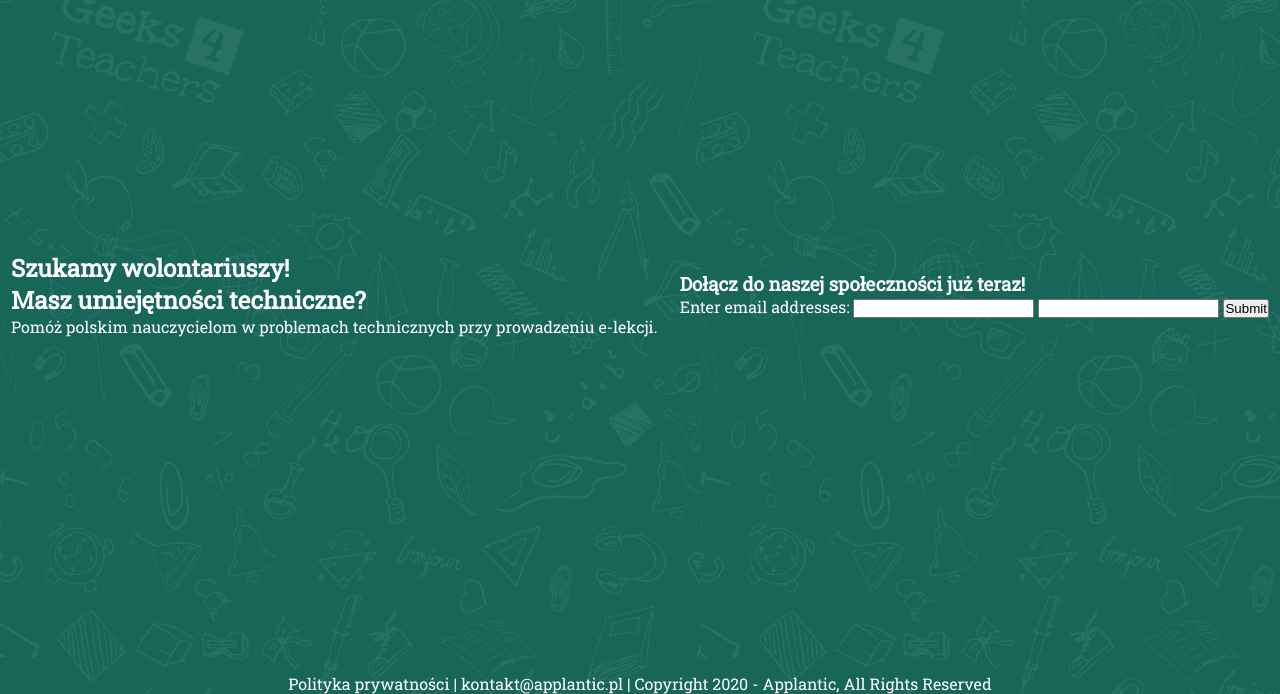
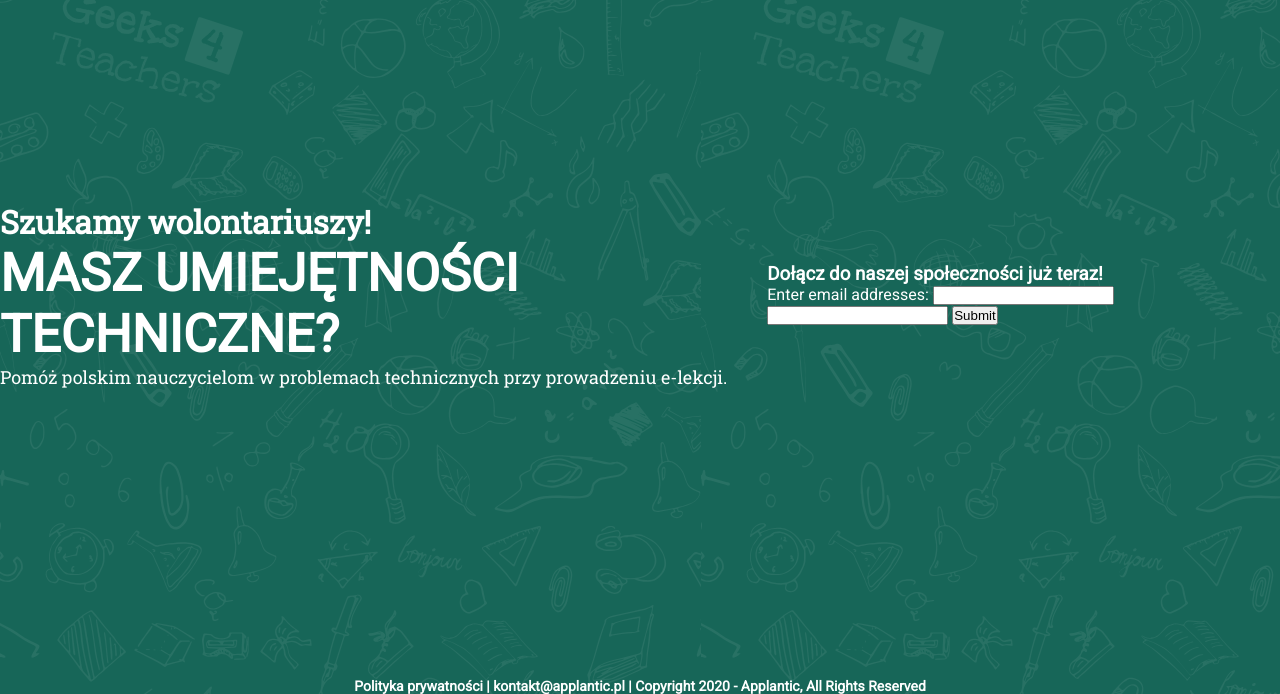
Before and after one commit to Siemik/geek4teachers, a plain HTML site: page index.html in a window 1280 px wide. Shown: the part 106-800 px from the top of the page. Drawn offline with Linux system fonts and the light colour scheme.

Commit message:
Added fonts

```diff
--- a/css/styles.css
+++ b/css/styles.css
@@ -11,7 +11,6 @@ body {
     /* background-size: contain; */
     color: white;
     font-family: 'Roboto', sans-serif;
-    font-family: 'Roboto Slab', serif;
 }
 header {
     height: 15vh;
@@ -30,9 +29,26 @@ header {
     align-content: space-around;
     height: 70vh;
 }
-footer {
+.text__h1 {
+    font-size: 52px;
+    font-weight: bold;
+    text-transform: uppercase;
+}
+.text__h2 {
+    font-family: 'Roboto Slab', serif;
+    font-size: 32px;
+}
+.text__p{
+    font-family: 'Roboto Slab', serif;
+    font-size: 18px;
+}
+.footer {
     display: flex;
     align-items:flex-end;
     justify-content: center;
     height: 15vh;
 }
+.footer__p {
+    font-size: 14px;
+    font-weight: bold;
+}
--- a/index.html
+++ b/index.html
@@ -17,9 +17,9 @@
     </header>
     <section class="content">
         <div class="text">
-            <h2>Szukamy wolontariuszy!</h2>
-            <h1>Masz umiejętności techniczne?</h1>
-            <p>Pomóż polskim nauczycielom w problemach technicznych przy prowadzeniu e-lekcji.</p>
+            <h2 class="text__h2">Szukamy wolontariuszy!</h2>
+            <h1 class="text__h1">Masz umiejętności techniczne?</h1>
+            <p class="text__p">Pomóż polskim nauczycielom w problemach technicznych przy prowadzeniu e-lekcji.</p>
         </div>
         <div class="form">
             <h3>Dołącz do naszej społeczności już teraz!</h3>
@@ -31,8 +31,8 @@
               </form>
         </div>
     </section>
-    <footer>
-        <p>Polityka prywatności | kontakt@applantic.pl | Copyright 2020 - Applantic, All Rights Reserved</p>
+    <footer class="footer">
+        <p class="footer__p">Polityka prywatności | kontakt@applantic.pl | Copyright 2020 - Applantic, All Rights Reserved</p>
     </footer>
 </body>
 </html>
```
